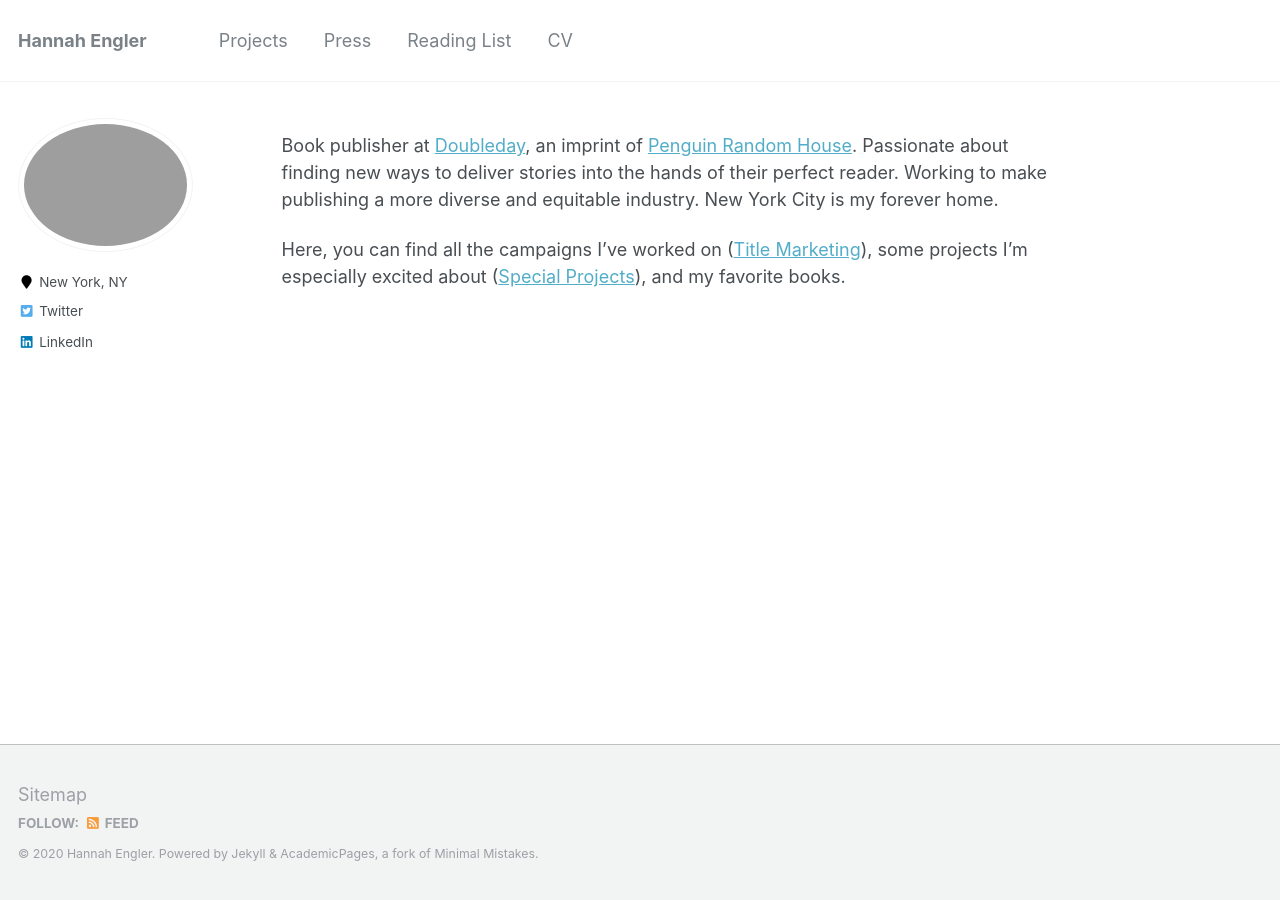
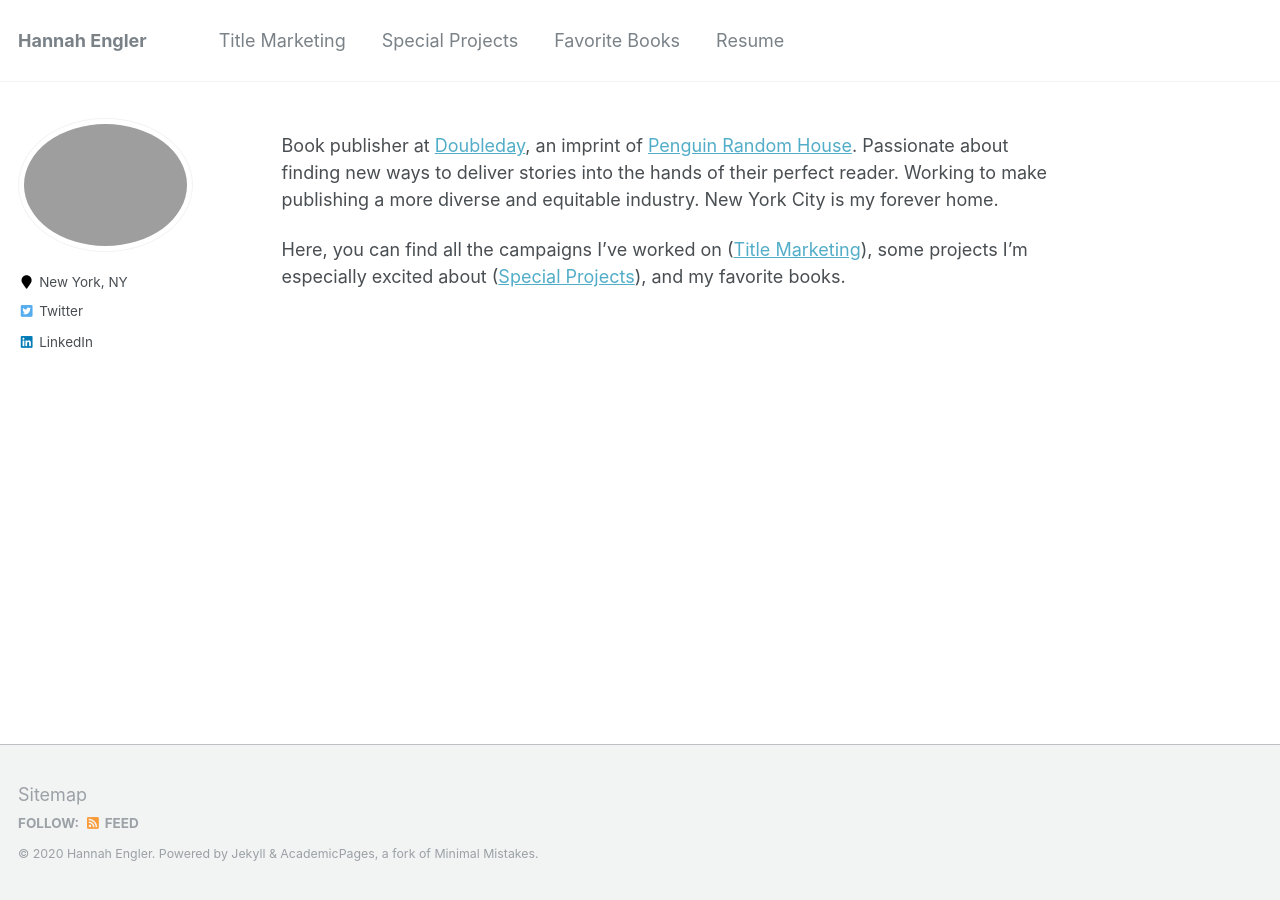
Before and after one commit to hannahmengler/hannahmengler.github.io, a Jekyll site: the page built from _pages/about.md, in a window 1280 px wide. Built offline with Jekyll 4.4.1, drawn with Linux system fonts in a browser that asks for light colours.

Commit message:
Switching navigation

```diff
--- a/_data/navigation.yml
+++ b/_data/navigation.yml
@@ -1,13 +1,13 @@
 # main links links
 main:
-  - title: "Projects"
+  - title: "Title Marketing"
+    url: /titles/
+
+  - title: "Special Projects"
     url: /projects/
 
-  - title: "Press"
-    url: /press/
+  - title: "Favorite Books"
+    url: /books/
 
-  - title: "Reading List"
-    url: /reading/
-
-  - title: "CV"
-    url: /cv/
+  - title: "Resume"
+    url: /resume/
```
